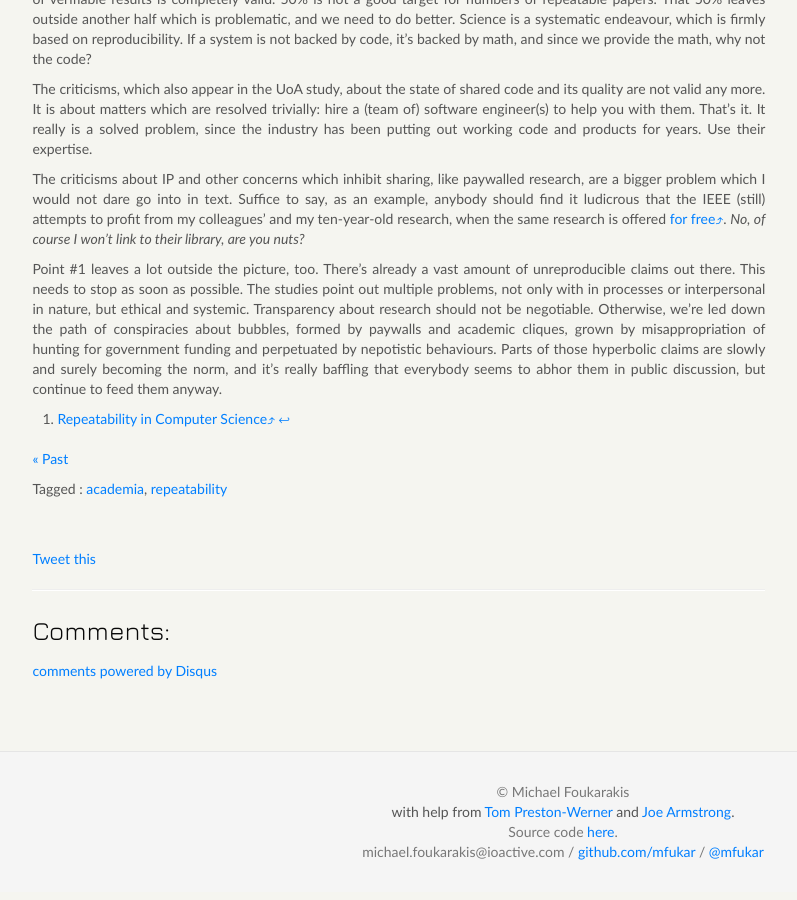
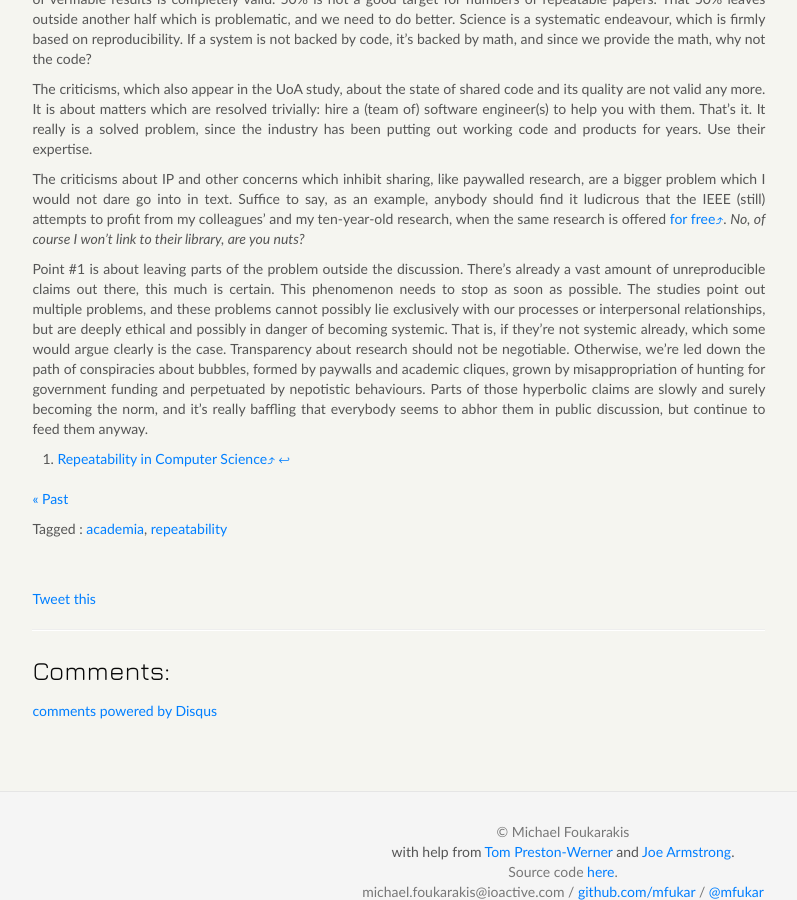
Before and after one commit to mfukar/mfukar.github.com, a Jekyll site: the page built from _posts/2016-05-08-academia.md, in a window 1280 px wide and 900 px high, scrolled down 803 px. Shown: the whole window, without its empty margins (77-874 px from the left). Built offline with Jekyll 4.4.1, drawn with Linux system fonts in a browser that asks for light colours; some web fonts are replaced; comment, search, counter and statistics services are not loaded.

Commit message:
Rewrite last paragraph

```diff
--- a/_posts/2016-05-08-academia.md
+++ b/_posts/2016-05-08-academia.md
@@ -73,12 +73,15 @@
 free](http://www.ics.forth.gr/dcs/Activities/Projects/anontool.html). _No, of course I
 won't link to their library, are you nuts?_
 
-Point #1 leaves a lot outside the picture, too. There's already a vast amount of
-unreproducible claims out there. This needs to stop as soon as possible. The studies point
-out multiple problems, not only with in processes or interpersonal in nature, but ethical
-and systemic. Transparency about research should not be negotiable. Otherwise, we're led
-down the path of conspiracies about bubbles, formed by paywalls and academic cliques,
-grown by misappropriation of hunting for government funding and perpetuated by nepotistic
+Point #1 is about leaving parts of the problem outside the discussion. There's already a
+vast amount of unreproducible claims out there, this much is certain. This phenomenon
+needs to stop as soon as possible. The studies point out multiple problems, and these
+problems cannot possibly lie exclusively with our processes or interpersonal
+relationships, but are deeply ethical and possibly in danger of becoming systemic. That
+is, if they're not systemic already, which some would argue clearly is the case.
+Transparency about research should not be negotiable. Otherwise, we're led down the path
+of conspiracies about bubbles, formed by paywalls and academic cliques, grown by
+misappropriation of hunting for government funding and perpetuated by nepotistic
 behaviours. Parts of those hyperbolic claims are slowly and surely becoming the norm, and
 it's really baffling that everybody seems to abhor them in public discussion, but continue
 to feed them anyway.
```
